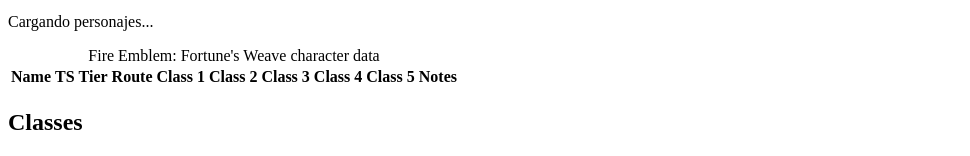
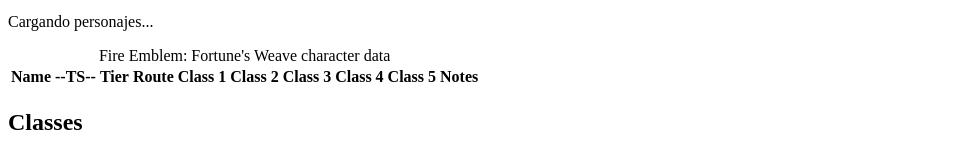
Before and after one commit to titozeio/FireEmblemFW, a website with bundled scripts: page index.html in a window 1280 px wide. Shown: the part 379-535 px from the top of the page, without its empty margins (0-970 px from the left). Built offline with nearby package versions, Linux system fonts and the light colour scheme; a script that the page names is missing.

Commit message:
cambio menor en index.html

```diff
--- a/index.html
+++ b/index.html
@@ -82,7 +82,7 @@
             <thead>
               <tr>
                 <th scope="col">Name</th>
-                <th scope="col">TS</th>
+                <th scope="col">--TS--</th>
                 <th scope="col">Tier</th>
                 <th scope="col">Route</th>
                 <th scope="col">Class 1</th>
```
